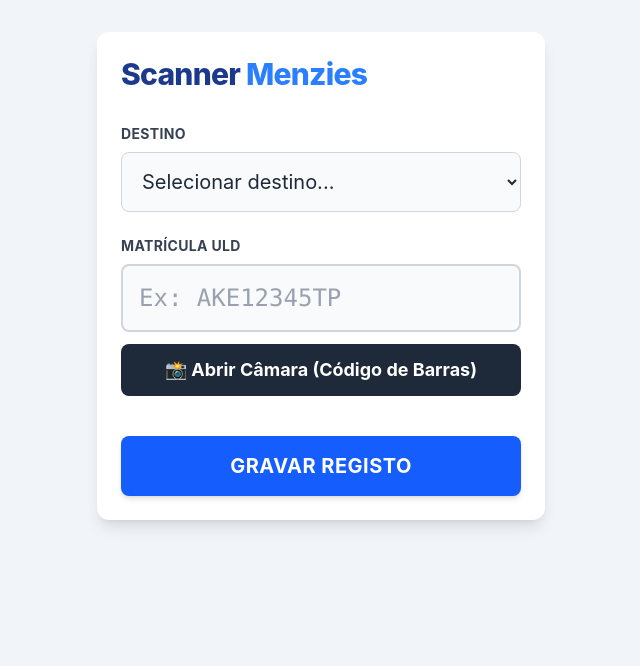
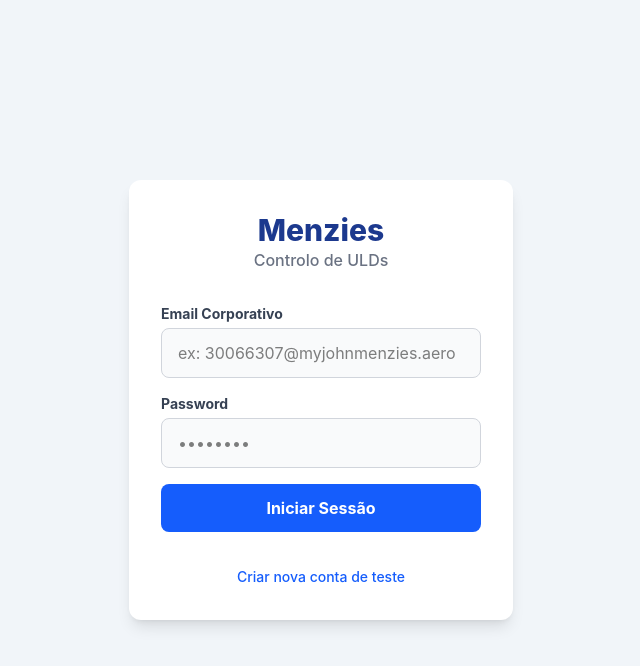
Before and after one commit to tiagomrms/uld-scanner, a React (Vite) app: page / in a window 1280 px wide. Shown: the top 666 px of the page, without its empty margins (319-959 px from the left). Built offline with nearby package versions, Linux system fonts and the light colour scheme.

Commit message:
Adiciona sistema de login para operadores

```diff
--- a/src/App.jsx
+++ b/src/App.jsx
@@ -3,6 +3,54 @@
 import { Html5Qrcode } from 'html5-qrcode'
 
 function App() {
+  const isAdministrador = new URLSearchParams(window.location.search).get('admin') === '1'
+
+  // ==========================================
+  // ESTADOS DE AUTENTICAÇÃO E UTILIZADOR
+  // ==========================================
+  const [session, setSession] = useState(null)
+  const [emailLogin, setEmailLogin] = useState('')
+  const [passwordLogin, setPasswordLogin] = useState('')
+  const [isRegisto, setIsRegisto] = useState(false)
+  const [loadingAuth, setLoadingAuth] = useState(false)
+  const [msgAuth, setMsgAuth] = useState('')
+
+  // Verifica se o utilizador já tem sessão iniciada ao abrir a app
+  useEffect(() => {
+    supabase.auth.getSession().then(({ data: { session } }) => {
+      setSession(session)
+    })
+    const { data: { subscription } } = supabase.auth.onAuthStateChange((_event, session) => {
+      setSession(session)
+    })
+    return () => subscription.unsubscribe()
+  }, [])
+
+  // Função de Login / Registo
+  const handleAuth = async (e) => {
+    e.preventDefault()
+    setLoadingAuth(true)
+    setMsgAuth('')
+    try {
+      if (isRegisto) {
+        const { error } = await supabase.auth.signUp({ email: emailLogin, password: passwordLogin })
+        if (error) throw error
+        setMsgAuth('Conta criada! Podes fazer login.')
+        setIsRegisto(false)
+      } else {
+        const { error } = await supabase.auth.signInWithPassword({ email: emailLogin, password: passwordLogin })
+        if (error) throw error
+      }
+    } catch (error) {
+      setMsgAuth(error.message)
+    } finally {
+      setLoadingAuth(false)
+    }
+  }
+
+  // ==========================================
+  // ESTADOS DO SCANNER
+  // ==========================================
   const [uld, setUld] = useState('')
   const [tapete, setTapete] = useState('')
   const [loading, setLoading] = useState(false)
@@ -14,160 +62,233 @@
     "TBC 8", "TBC 9", "TBC 10", "TBC 11", "TBC 12", "TBC 13", "TRF"
   ]
 
-  // Lógica Robusta da Câmara
   useEffect(() => {
     let scanner;
-
-    if (cameraAtiva) {
-      // O timeout garante que o HTML teve tempo de desenhar a caixa antes de ligar a câmara
+    // Só ativa a câmara se houver sessão e não for o admin
+    if (cameraAtiva && !isAdministrador && session) {
       setTimeout(() => {
         scanner = new Html5Qrcode("leitor-camera");
-
         scanner.start(
-          { facingMode: "environment" }, // Força a usar a câmara de trás do telemóvel
-          { fps: 10, qrbox: { width: 250, height: 100 } }, // Formato retangular para códigos de barras
+          { facingMode: "environment" },
+          { fps: 10, qrbox: { width: 250, height: 100 } },
           (textoLido) => {
-            // Sucesso na leitura!
             setUld(textoLido.toUpperCase());
-            setCameraAtiva(false); // Fecha a câmara
-            if (scanner) {
-              scanner.stop().then(() => scanner.clear()).catch(console.error);
-            }
+            setCameraAtiva(false);
+            if (scanner) scanner.stop().then(() => scanner.clear()).catch(console.error);
           },
-          (erro) => {
-            // Ignorar erros silenciosos enquanto tenta focar no código
-          }
+          (erro) => {}
         ).catch((err) => {
-          console.error("Erro ao iniciar a câmara:", err);
-          alert("Erro na câmara. Garante que aceitaste as permissões e estás a usar o link da Azure (HTTPS).");
+          console.error("Erro na câmara:", err);
+          alert("Erro na câmara. Garante permissões.");
           setCameraAtiva(false);
         });
       }, 100);
     }
+    return () => {
+      if (scanner && scanner.isScanning) scanner.stop().then(() => scanner.clear()).catch(console.error);
+    };
+  }, [cameraAtiva, isAdministrador, session]);
 
-    // Limpeza se o utilizador fechar a câmara
-    return () => {
-      if (scanner && scanner.isScanning) {
-        scanner.stop().then(() => scanner.clear()).catch(console.error);
-      }
-    };
-  }, [cameraAtiva]);
-
-  // Lógica de Gravação
   const registarDescarga = async (e) => {
     if (e) e.preventDefault()
-
     if (!uld || !tapete) {
       setMensagem({ texto: '⚠️ Preenche a matrícula e seleciona o tapete.', tipo: 'erro' })
       return
     }
-
     setLoading(true)
     setMensagem({ texto: '', tipo: '' })
 
     try {
       const { error } = await supabase
         .from('descargas_uld')
-        .insert([{ uld: uld.toUpperCase(), tapete: tapete }])
+        .insert([{
+          uld: uld.toUpperCase(),
+          tapete: tapete,
+          operador: session.user.email // Guarda o email automaticamente!
+        }])
 
-      // Se o Supabase rejeitar a gravação, atira o erro!
       if (error) throw error
-
-      setMensagem({ texto: `✅ ${uld.toUpperCase()} registado no ${tapete}!`, tipo: 'sucesso' })
-      setUld('') // Limpa a matrícula
-
+      setMensagem({ texto: `✅ ${uld.toUpperCase()} registado!`, tipo: 'sucesso' })
+      setUld('')
     } catch (error) {
-      console.error('Erro na gravação:', error)
-      // Agora o ecrã vai dizer-te EXATAMENTE porque é que falhou (ex: erro de chaves, RLS, etc)
-      setMensagem({ texto: `❌ Falhou: ${error.message || 'Erro desconhecido'}`, tipo: 'erro' })
+      setMensagem({ texto: `❌ Falhou: ${error.message}`, tipo: 'erro' })
     } finally {
       setLoading(false)
     }
   }
 
+  // ==========================================
+  // ESTADOS DA PESQUISA (ADMIN)
+  // ==========================================
+  const [termoPesquisa, setTermoPesquisa] = useState('')
+  const [resultados, setResultados] = useState([])
+  const [loadingPesquisa, setLoadingPesquisa] = useState(false)
+
+  const efetuarPesquisa = async (e) => {
+    if (e) e.preventDefault()
+    if (!termoPesquisa) return
+    setLoadingPesquisa(true)
+    try {
+      const { data, error } = await supabase
+        .from('descargas_uld')
+        .select('*')
+        .ilike('uld', `%${termoPesquisa.toUpperCase()}%`)
+        .order('created_at', { ascending: false })
+      if (error) throw error
+      setResultados(data)
+    } catch (error) {
+      console.error(error)
+    } finally {
+      setLoadingPesquisa(false)
+    }
+  }
+
+  // ==========================================
+  // ECRÃ DE LOGIN (Se não houver sessão)
+  // ==========================================
+  if (!session) {
+    return (
+      <div className="min-h-screen bg-slate-100 flex items-center justify-center p-4 font-sans">
+        <div className="w-full max-w-sm bg-white rounded-xl shadow-lg p-8">
+          <div className="text-center mb-8">
+            <h1 className="text-3xl font-extrabold text-blue-900">Menzies</h1>
+            <p className="text-gray-500 font-medium">Controlo de ULDs</p>
+          </div>
+          <form onSubmit={handleAuth} className="space-y-4">
+            <div>
+              <label className="block text-sm font-bold text-gray-700 mb-1">Email Corporativo</label>
+              <input
+                type="email"
+                required
+                value={emailLogin}
+                onChange={(e) => setEmailLogin(e.target.value)}
+                placeholder="ex: 30066307@myjohnmenzies.aero"
+                className="w-full px-4 py-3 bg-gray-50 border border-gray-300 rounded-lg outline-none focus:border-blue-500"
+              />
+            </div>
+            <div>
+              <label className="block text-sm font-bold text-gray-700 mb-1">Password</label>
+              <input
+                type="password"
+                required
+                value={passwordLogin}
+                onChange={(e) => setPasswordLogin(e.target.value)}
+                placeholder="••••••••"
+                className="w-full px-4 py-3 bg-gray-50 border border-gray-300 rounded-lg outline-none focus:border-blue-500"
+              />
+            </div>
+            <button type="submit" disabled={loadingAuth} className="w-full py-3 bg-blue-600 text-white font-bold rounded-lg hover:bg-blue-700 transition-colors">
+              {loadingAuth ? 'A aguardar...' : (isRegisto ? 'Criar Conta' : 'Iniciar Sessão')}
+            </button>
+            <div className="text-center mt-4">
+              <button type="button" onClick={() => setIsRegisto(!isRegisto)} className="text-sm text-blue-600 font-medium hover:underline">
+                {isRegisto ? 'Já tenho conta, iniciar sessão' : 'Criar nova conta de teste'}
+              </button>
+            </div>
+            {msgAuth && <p className="text-center text-sm font-bold mt-4 text-red-600">{msgAuth}</p>}
+          </form>
+        </div>
+      </div>
+    )
+  }
+
+  // ==========================================
+  // ECRÃ DO ADMIN
+  // ==========================================
+  if (isAdministrador) {
+    return (
+      <div className="min-h-screen bg-gray-50 p-8 font-sans">
+        <div className="max-w-5xl mx-auto">
+          <div className="flex items-center justify-between mb-8 bg-white p-6 rounded-xl shadow-sm border border-gray-200">
+            <div>
+              <h1 className="text-3xl font-extrabold text-blue-900">Dashboard de Controlo</h1>
+              <p className="text-gray-500 font-medium">Sessão: {session.user.email}</p>
+            </div>
+            <button onClick={() => supabase.auth.signOut()} className="bg-red-100 text-red-800 px-4 py-2 rounded-lg font-bold text-sm hover:bg-red-200">
+              Terminar Sessão
+            </button>
+          </div>
+
+          <div className="bg-white p-6 rounded-xl shadow-sm border border-gray-200 mb-8">
+            <form onSubmit={efetuarPesquisa} className="flex gap-4">
+              <input type="text" value={termoPesquisa} onChange={(e) => setTermoPesquisa(e.target.value)} placeholder="Pesquisar matrícula (ex: AKE)" className="flex-1 px-4 py-3 bg-gray-50 border border-gray-300 rounded-lg text-lg uppercase font-mono focus:border-blue-500 outline-none" />
+              <button type="submit" disabled={loadingPesquisa} className="bg-blue-600 text-white px-8 py-3 rounded-lg font-bold hover:bg-blue-700">
+                {loadingPesquisa ? 'A procurar...' : 'Pesquisar Registos'}
+              </button>
+            </form>
+          </div>
+
+          <div className="bg-white rounded-xl shadow-sm border border-gray-200 overflow-hidden">
+            <table className="w-full text-left border-collapse">
+              <thead>
+                <tr className="bg-gray-100 text-gray-700 uppercase text-sm">
+                  <th className="p-4 border-b font-bold">Matrícula ULD</th>
+                  <th className="p-4 border-b font-bold">Destino</th>
+                  <th className="p-4 border-b font-bold">Data da Descarga</th>
+                  <th className="p-4 border-b font-bold">Operador (Email)</th>
+                </tr>
+              </thead>
+              <tbody>
+                {resultados.length === 0 && !loadingPesquisa && (
+                  <tr><td colSpan="4" className="p-8 text-center text-gray-500 font-medium">Faça uma pesquisa.</td></tr>
+                )}
+                {resultados.map((row) => (
+                  <tr key={row.id} className="hover:bg-blue-50 transition-colors">
+                    <td className="p-4 border-b font-mono font-bold text-gray-800">{row.uld}</td>
+                    <td className="p-4 border-b"><span className="bg-blue-100 text-blue-800 px-3 py-1 rounded-full text-sm font-bold">{row.tapete}</span></td>
+                    <td className="p-4 border-b text-gray-600 font-medium">{new Date(row.created_at).toLocaleString('pt-PT')}</td>
+                    <td className="p-4 border-b text-sm text-gray-600">{row.operador || 'N/A'}</td>
+                  </tr>
+                ))}
+              </tbody>
+            </table>
+          </div>
+        </div>
+      </div>
+    )
+  }
+
+  // ==========================================
+  // ECRÃ DO SCANNER (OPERADOR)
+  // ==========================================
   return (
     <div className="min-h-screen bg-slate-100 p-4 font-sans flex flex-col items-center pt-8">
       <div className="w-full max-w-md bg-white rounded-xl shadow-lg p-6">
-
         <div className="flex items-center justify-between mb-8">
-          <h1 className="text-3xl font-extrabold text-blue-900 tracking-tight">
-            Scanner <span className="text-blue-500">Menzies</span>
-          </h1>
+          <h1 className="text-3xl font-extrabold text-blue-900 tracking-tight">Scanner <span className="text-blue-500">Menzies</span></h1>
+          <button onClick={() => supabase.auth.signOut()} className="text-sm text-red-600 font-bold hover:underline">Sair</button>
         </div>
 
         <form onSubmit={registarDescarga} className="space-y-6">
-
-          {/* TAPETE */}
           <div>
-            <label className="block text-sm font-bold text-gray-700 mb-2 uppercase tracking-wide">
-              Destino
-            </label>
-            <select
-              value={tapete}
-              onChange={(e) => setTapete(e.target.value)}
-              disabled={loading}
-              className="w-full px-4 py-4 bg-gray-50 border border-gray-300 rounded-lg text-xl text-gray-800 focus:ring-4 focus:ring-blue-500/20 outline-none"
-            >
+            <label className="block text-sm font-bold text-gray-700 mb-2 uppercase tracking-wide">Destino</label>
+            <select value={tapete} onChange={(e) => setTapete(e.target.value)} disabled={loading} className="w-full px-4 py-4 bg-gray-50 border border-gray-300 rounded-lg text-xl text-gray-800 outline-none focus:border-blue-500">
               <option value="">Selecionar destino...</option>
-              {listaTapetes.map((t) => (
-                <option key={t} value={t}>{t}</option>
-              ))}
+              {listaTapetes.map((t) => <option key={t} value={t}>{t}</option>)}
             </select>
           </div>
 
-          {/* CÂMARA E MATRÍCULA */}
           <div>
-            <label className="block text-sm font-bold text-gray-700 mb-2 uppercase tracking-wide">
-              Matrícula ULD
-            </label>
-
+            <label className="block text-sm font-bold text-gray-700 mb-2 uppercase tracking-wide">Matrícula ULD</label>
             {!cameraAtiva ? (
               <div className="space-y-3">
-                <input
-                  type="text"
-                  value={uld}
-                  onChange={(e) => setUld(e.target.value)}
-                  placeholder="Ex: AKE12345TP"
-                  disabled={loading}
-                  className="w-full px-4 py-4 bg-gray-50 border-2 border-gray-300 rounded-lg text-2xl uppercase placeholder:text-gray-400 placeholder:normal-case font-mono focus:border-blue-500 outline-none transition-all"
-                />
-                <button
-                  type="button"
-                  onClick={() => setCameraAtiva(true)}
-                  className="w-full py-3 bg-gray-800 text-white rounded-lg font-bold text-lg hover:bg-gray-700 transition-all flex justify-center items-center gap-2"
-                >
-                  📸 Abrir Câmara (Código de Barras)
-                </button>
+                <input type="text" value={uld} onChange={(e) => setUld(e.target.value)} placeholder="Ex: AKE12345TP" disabled={loading} className="w-full px-4 py-4 bg-gray-50 border-2 border-gray-300 rounded-lg text-2xl uppercase placeholder:text-gray-400 font-mono focus:border-blue-500 outline-none" />
+                <button type="button" onClick={() => setCameraAtiva(true)} className="w-full py-3 bg-gray-800 text-white rounded-lg font-bold text-lg hover:bg-gray-700 transition-all">📸 Abrir Câmara</button>
               </div>
             ) : (
               <div className="bg-black p-2 rounded-lg relative min-h-[250px]">
-                <button
-                  type="button"
-                  onClick={() => setCameraAtiva(false)}
-                  className="absolute top-4 right-4 bg-red-600 text-white px-4 py-2 rounded-md z-50 text-sm font-bold shadow-lg"
-                >
-                  Cancelar
-                </button>
-                {/* Esta div vazia é onde o código injeta a imagem da câmara */}
+                <button type="button" onClick={() => setCameraAtiva(false)} className="absolute top-4 right-4 bg-red-600 text-white px-4 py-2 rounded-md z-50 text-sm font-bold shadow-lg">Cancelar</button>
                 <div id="leitor-camera" className="w-full overflow-hidden rounded-md"></div>
               </div>
             )}
           </div>
 
-          <button
-            type="submit"
-            disabled={loading}
-            className={`w-full py-4 rounded-lg text-white font-bold text-xl uppercase tracking-wide transition-all shadow-md active:scale-[0.98] mt-4
-              ${loading ? 'bg-blue-400 cursor-not-allowed' : 'bg-blue-600 hover:bg-blue-700 hover:shadow-lg'}`}
-          >
+          <button type="submit" disabled={loading} className={`w-full py-4 rounded-lg text-white font-bold text-xl uppercase shadow-md ${loading ? 'bg-blue-400' : 'bg-blue-600 hover:bg-blue-700'}`}>
             {loading ? 'A Gravar...' : 'Gravar Registo'}
           </button>
         </form>
-
         {mensagem.texto && (
-          <div className={`mt-6 p-4 rounded-lg text-center font-semibold text-lg animate-fade-in
-            ${mensagem.tipo === 'sucesso' ? 'bg-green-100 text-green-800 border-2 border-green-200' : 'bg-red-100 text-red-800 border-2 border-red-200'}
-          `}>
+          <div className={`mt-6 p-4 rounded-lg text-center font-semibold text-lg ${mensagem.tipo === 'sucesso' ? 'bg-green-100 text-green-800 border-2 border-green-200' : 'bg-red-100 text-red-800 border-2 border-red-200'}`}>
             {mensagem.texto}
           </div>
         )}
```
